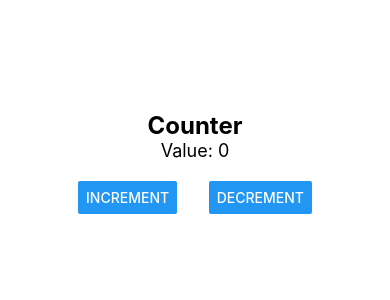
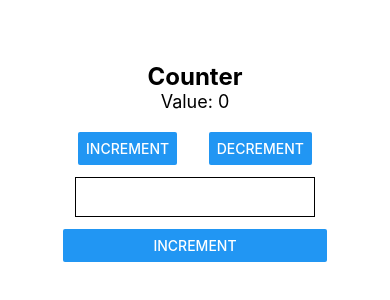
Before and after one commit to KaBankz/expo-redux-counter, a React Native app: screen / in a window 390 px wide. Shown: the part 260-560 px from the top of the page. Built offline with nearby package versions, Linux system fonts and the light colour scheme.

Commit message:
Add custom increment

```diff
--- a/App.tsx
+++ b/App.tsx
@@ -1,6 +1,11 @@
-import { Button, StyleSheet, Text, View } from 'react-native';
+import { useState } from 'react';
+import { Button, StyleSheet, Text, TextInput, View } from 'react-native';
 import { Provider, useDispatch, useSelector } from 'react-redux';
-import { decrement, increment } from './state/counter/counterSlice';
+import {
+  decrement,
+  increment,
+  incrementByAmount,
+} from './state/counter/counterSlice';
 import { AppDispatch, RootState, store } from './state/store';
 
 export default function MainApp() {
@@ -14,6 +19,7 @@ export default function MainApp() {
 function App() {
   const count = useSelector((state: RootState) => state.counter.value);
   const dispatch: AppDispatch = useDispatch();
+  const [incrementAmount, setIncrementAmount] = useState('');
 
   return (
     <View style={styles.container}>
@@ -22,6 +28,18 @@ function App() {
       <View style={styles.buttonContainer}>
         <Button title='Increment' onPress={() => dispatch(increment())} />
         <Button title='Decrement' onPress={() => dispatch(decrement())} />
+      </View>
+      <View>
+        <TextInput
+          style={styles.input}
+          onChangeText={setIncrementAmount}
+          value={incrementAmount}
+          keyboardType='numeric'
+        />
+        <Button
+          title='Increment'
+          onPress={() => dispatch(incrementByAmount(Number(incrementAmount)))}
+        />
       </View>
     </View>
   );
@@ -35,7 +53,6 @@ const styles = StyleSheet.create({
     justifyContent: 'center',
   },
   buttonContainer: {
-    display: 'flex',
     flexDirection: 'row',
     justifyContent: 'space-between',
     width: '60%',
@@ -48,4 +65,10 @@ const styles = StyleSheet.create({
     fontSize: 18,
     marginBottom: 20,
   },
+  input: {
+    height: 40,
+    margin: 12,
+    borderWidth: 1,
+    padding: 10,
+  },
 });
--- a/state/counter/counterSlice.ts
+++ b/state/counter/counterSlice.ts
@@ -1,4 +1,4 @@
-import { createSlice } from '@reduxjs/toolkit';
+import { PayloadAction, createSlice } from '@reduxjs/toolkit';
 
 const initialState = {
   value: 0,
@@ -14,8 +14,11 @@ const counterSlice = createSlice({
     decrement: (state) => {
       state.value -= 1;
     },
+    incrementByAmount: (state, action: PayloadAction<number>) => {
+      state.value += action.payload;
+    },
   },
 });
 
-export const { increment, decrement } = counterSlice.actions;
+export const { increment, decrement, incrementByAmount } = counterSlice.actions;
 export default counterSlice.reducer;
```
